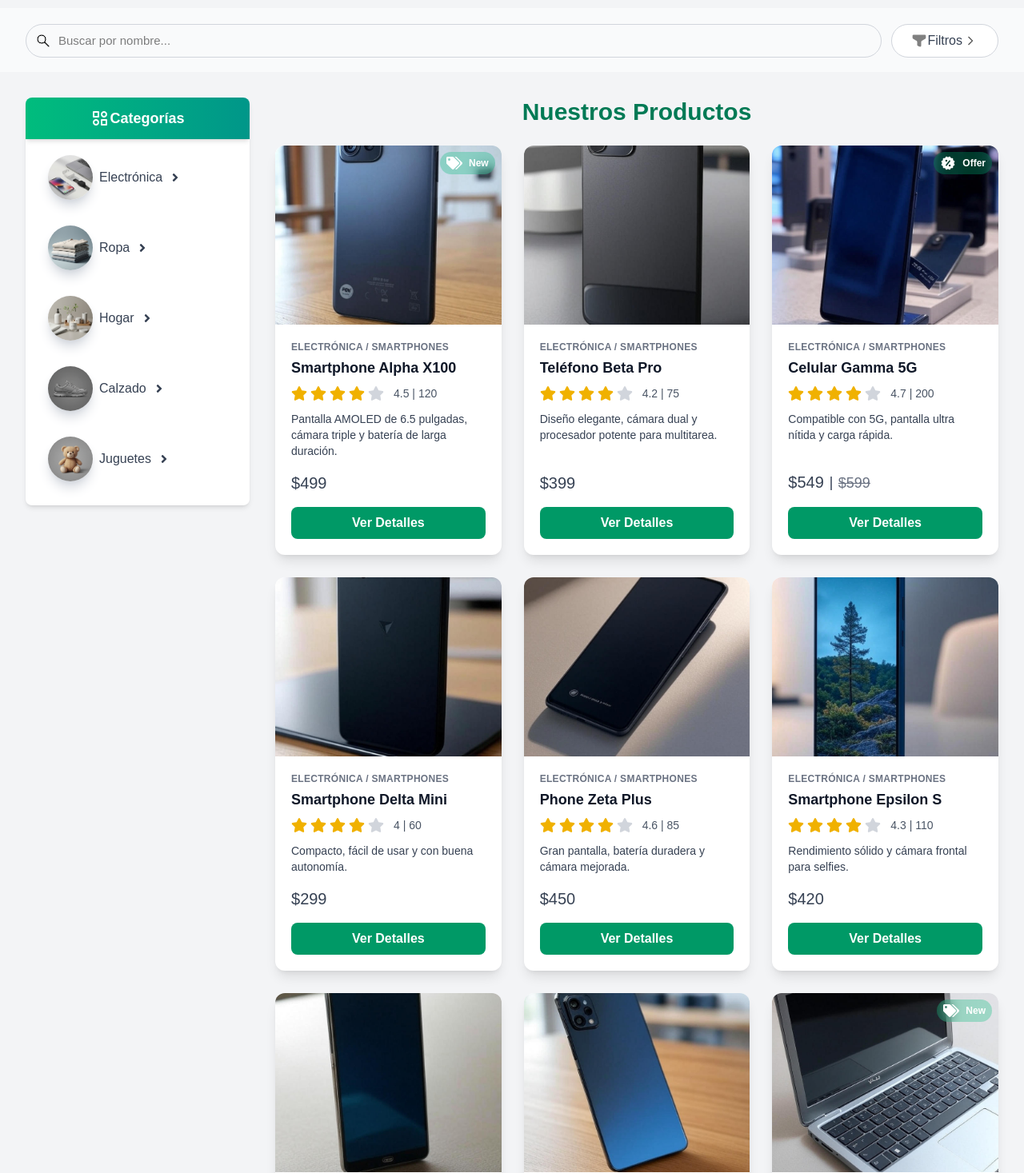
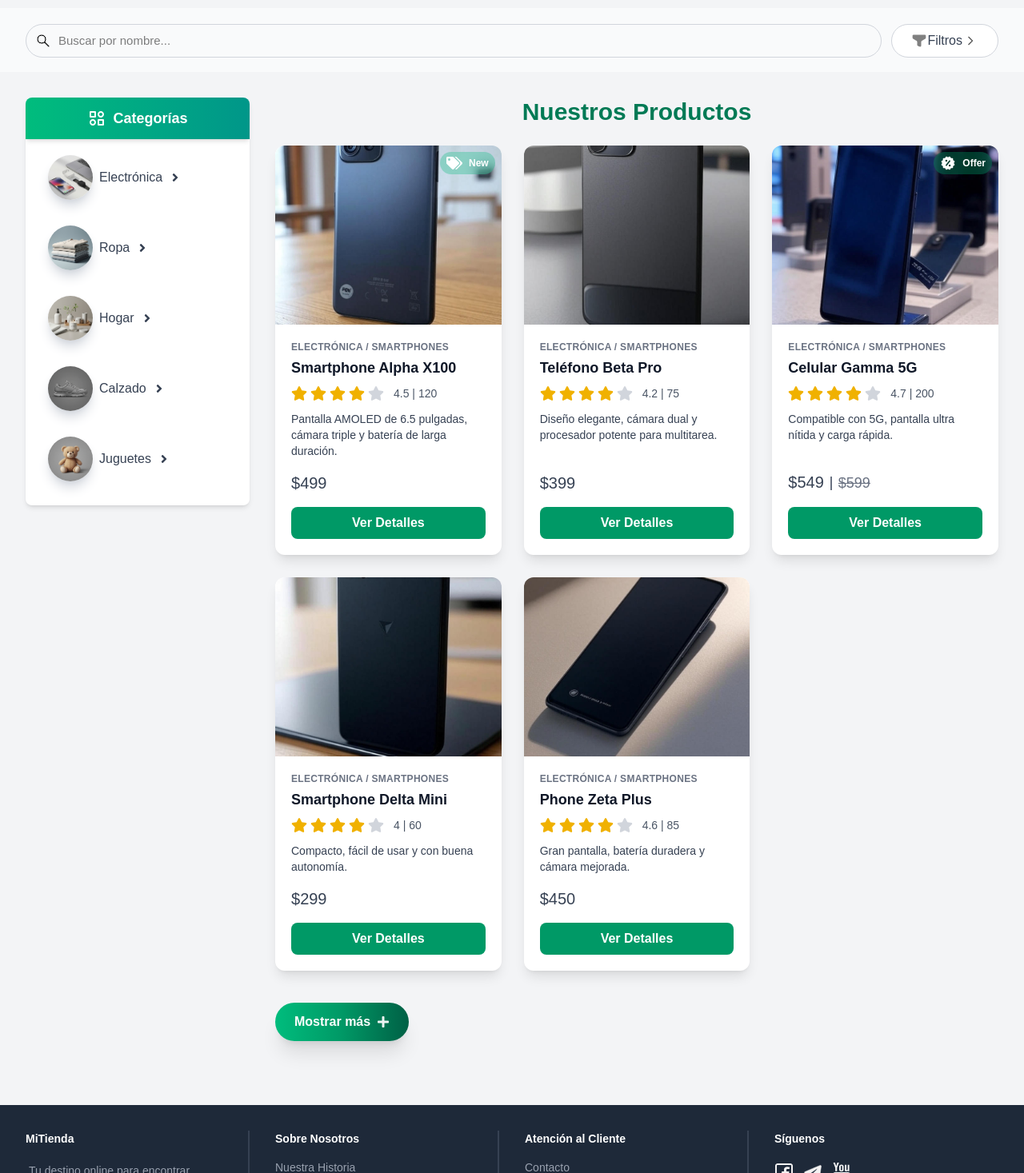
Before and after one commit to rls1990/store-front-template, a Next.js app: page / in a window 1280 px wide. Shown: the part 763-2230 px from the top of the page at 80% size. Built offline with nearby package versions, Linux system fonts and the light colour scheme.

Commit message:
ProductsList option visible product

```diff
--- a/src/components/products/ProductCard.tsx
+++ b/src/components/products/ProductCard.tsx
@@ -11,7 +11,7 @@ interface ProductCardProps {
 
 const ProductCard: FC<ProductCardProps> = ({ data }) => {
   return (
-    <div className="bg-white rounded-xl overflow-hidden shadow-lg hover:shadow-2xl flex flex-col transition-all duration-300 hover:scale-107">
+    <div className="bg-white rounded-xl overflow-hidden shadow-lg hover:shadow-2xl flex flex-col transition-all duration-300 hover:scale-107 fade-in">
       <div className="relative overflow-hidden">
         <Image
           className="w-full h-56 object-cover transition-transform duration-300 ease-in-out hover:scale-112 hover:rotate-3"
--- a/src/components/products/ProductsList.tsx
+++ b/src/components/products/ProductsList.tsx
@@ -3,7 +3,7 @@ import { CategoryData } from "@/data/categories";
 import Image from "next/image";
 import { FC, useEffect, useState } from "react";
 import { BiCategoryAlt } from "react-icons/bi";
-import { FaAngleRight } from "react-icons/fa";
+import { FaAngleRight, FaArrowDown, FaPlus } from "react-icons/fa";
 import ProductCard from "./ProductCard";
 import { products } from "@/data/products";
 
@@ -23,6 +23,12 @@ const ProductsList: FC<ProductsListProps> = ({ categories, onChange }) => {
     useState(-1);
   const [filterValue, setFilterValue] = useState<FilterValueData>({});
 
+  const [visible_product, setVisibleProduct] = useState(5);
+
+  const showMoreProducts = () => {
+    setVisibleProduct(prevVisible => prevVisible + 5);
+  };
+
   useEffect(() => {
     onChange?.(filterValue);
   }, [filterValue]);
@@ -32,7 +38,7 @@ const ProductsList: FC<ProductsListProps> = ({ categories, onChange }) => {
       <div className="lg:grid lg:grid-cols-4 lg:gap-8 min-h-[100vh]">
         <aside className="lg:col-span-1 mb-8 lg:mb-0">
           <div className="bg-white shadow-md sticky top-24 h-[510px] overflow-y-auto rounded-lg">
-            <h3 className="text-lg font-semibold text-white sticky top-0 left-0 right-0 p-3 shadow-md inline-flex w-full items-center justify-center z-30 bg-gradient-to-r from-emerald-500 to-teal-600">
+            <h3 className="text-lg font-semibold text-white sticky top-0 left-0 right-0 p-3 shadow-md inline-flex items-center justify-center gap-2 w-full z-30 bg-gradient-to-r from-emerald-500 to-teal-600">
               <BiCategoryAlt className="size-6" />
               Categorías
             </h3>
@@ -117,10 +123,16 @@ const ProductsList: FC<ProductsListProps> = ({ categories, onChange }) => {
             Nuestros Productos
           </h2>
           <div className="grid grid-cols-1 sm:grid-cols-2 xl:grid-cols-3 gap-7">
-            {products.map((data) => (
+            {products.slice(0, visible_product).map((data) => (
               <ProductCard key={data.id + "product"} data={data} />
             ))}
           </div>
+          {visible_product < products.length && (
+            <button className="flex items-center gap-2 bg-gradient-to-r from-emerald-500 via-emerald-600 to-emerald-800 text-white font-semibold py-3 px-6 rounded-full shadow-xl transition duration-500 transform hover:scale-110 hover:brightness-110 focus:outline-none focus:ring-4 focus:ring-emerald-300 mt-10" onClick={showMoreProducts}>
+              Mostrar más
+              <FaPlus className="animate-pulse" />
+            </button>
+          )}
         </main>
       </div>
     </div>
```
